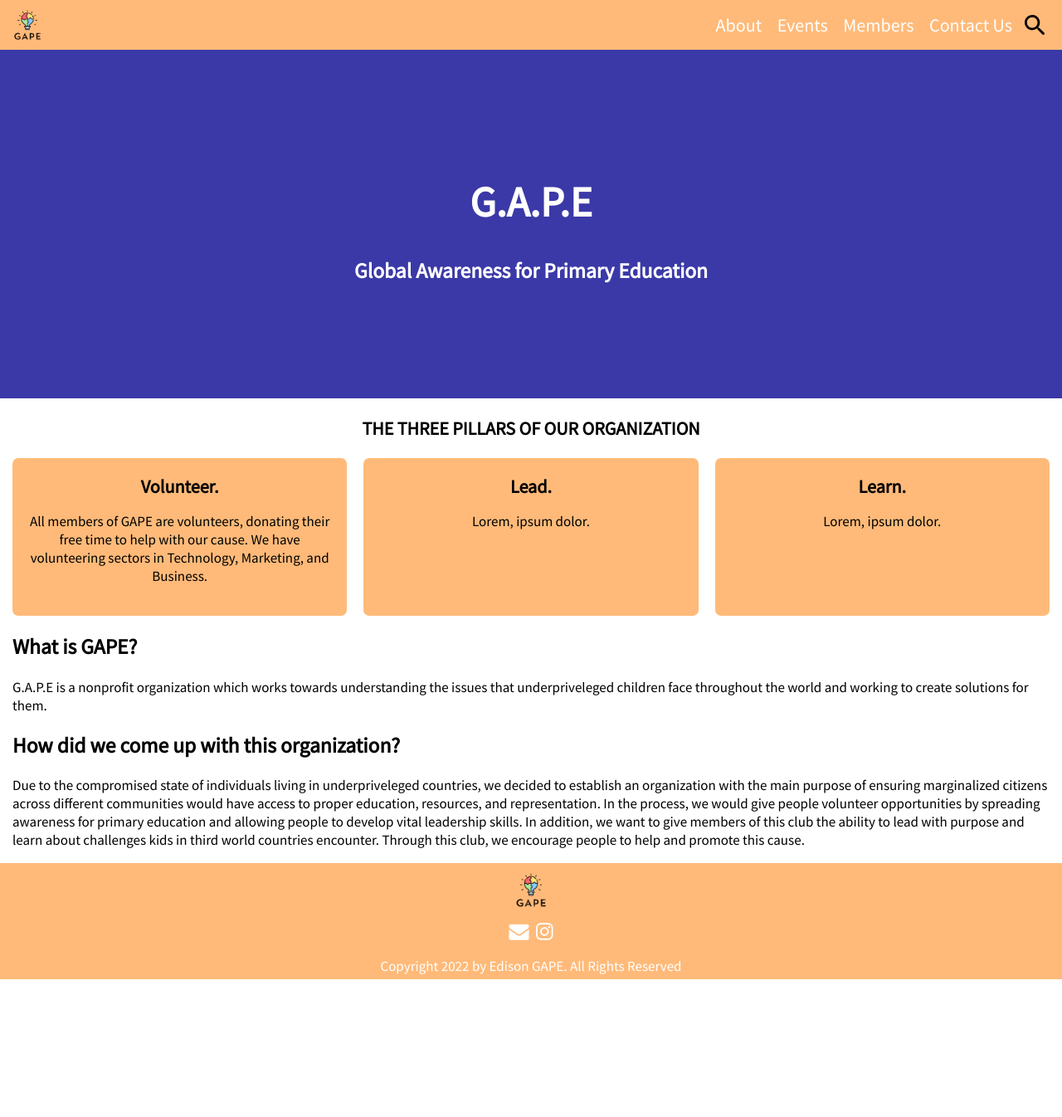
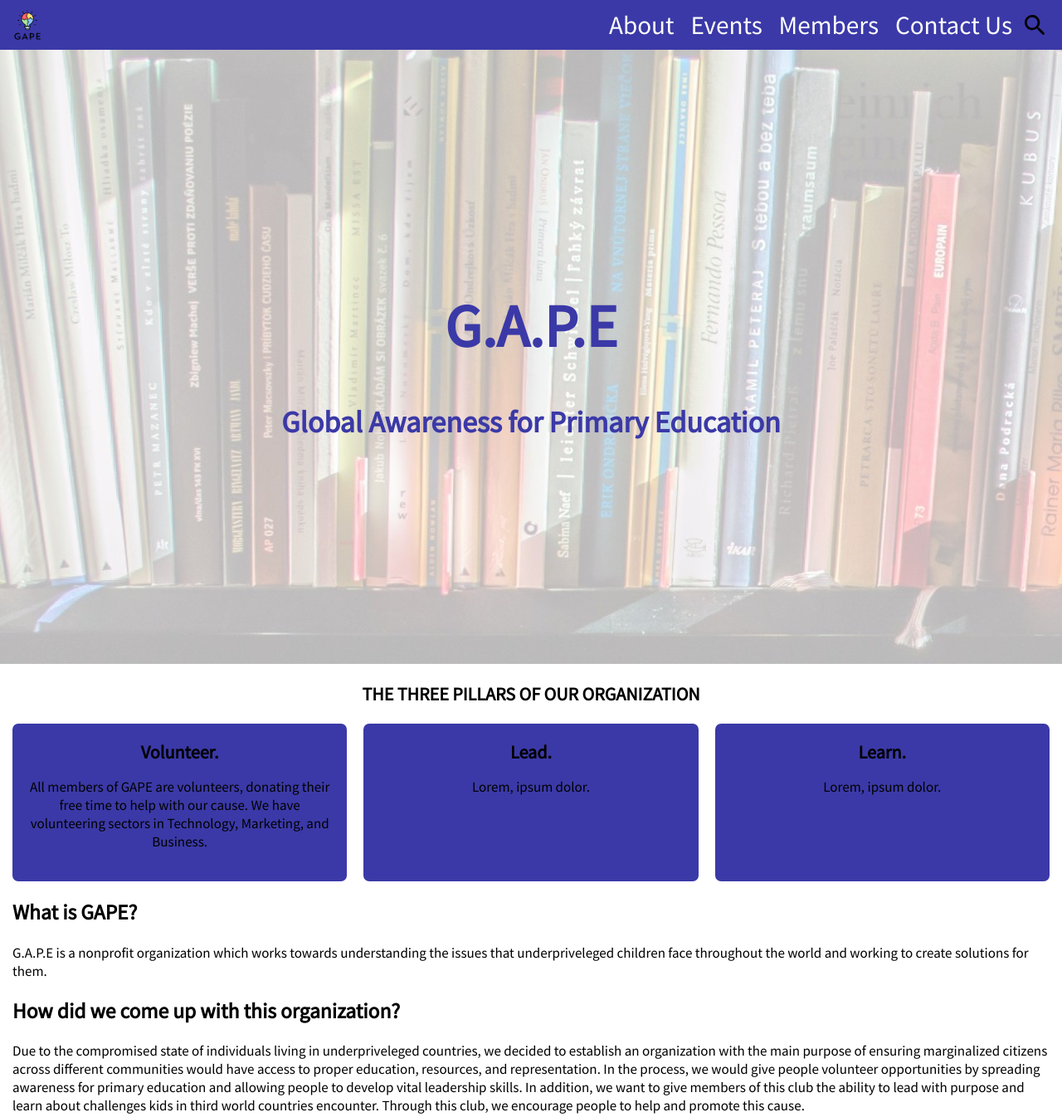
Before and after one commit to edisongape/edisongapewebsite, a plain HTML site: page index.html in a window 1280 px wide. Shown: the top 1346 px of the page at 83% size. Before the commit the page ends 1185 px from the top, so only its background shows below. Drawn offline with Linux system fonts and the light colour scheme.

Commit message:
Co-authored-by: SkullGamerRishi <SkullGamerRishi@users.noreply.github.com> Co-authored-by: arohan0929@gmail.com <arohan0929@gmail.com>

```diff
--- a/style.css
+++ b/style.css
@@ -113,7 +113,7 @@ p{
         height: 60px;
         padding-left: 15px;
         padding-right: 15px;
-        background-color: rgb(255, 186, 121);
+        background-color: #3b39a7;
     }
     #navbar-desktop button{
         border: none;
@@ -137,15 +137,16 @@ main{
 }
 
 #main-header-top{
-    height: 60vh;
+    height: 100vh;
     background: linear-gradient(#3b39a7, hsl(241, 49%, 54%));
     background: #3b39a7;
-    /*background-image: url("images/purplebg.jpg");*/
+    background-image: url("public/images/books.jpg");
     display: grid;
     grid-template-rows: max-content 1fr;
     align-items: center;
     text-align: center;
-    color: white;
+    color: #3b39a7;
+    font-size:x-large;
 }
 
 
@@ -156,7 +157,7 @@ main{
 }
 
 .who-we-are-grid div{
-    background: rgb(255, 186, 121);
+    background: #3b39a7;
     border-radius: 7px;
     padding: 20px;
 }
@@ -166,10 +167,10 @@ main{
 }
 
 .footer{
-    background-color: rgb(255, 186, 121);
+    background-color: #3b39a7;
     align-items: center;
     text-align: center;
-    height: 140px;
+    height: 145px;
     color: white;
 }
 
```
Also changed, not shown: public/index.html (+1 -1 lines), public/images/books.jpg (added), 2 other files.
